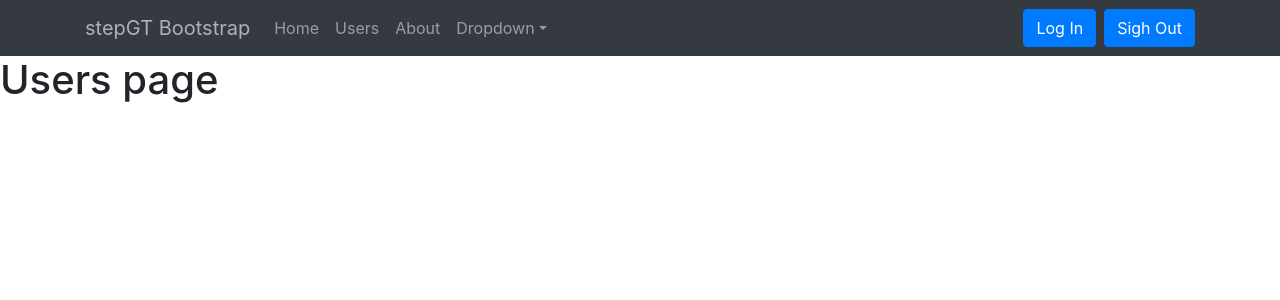
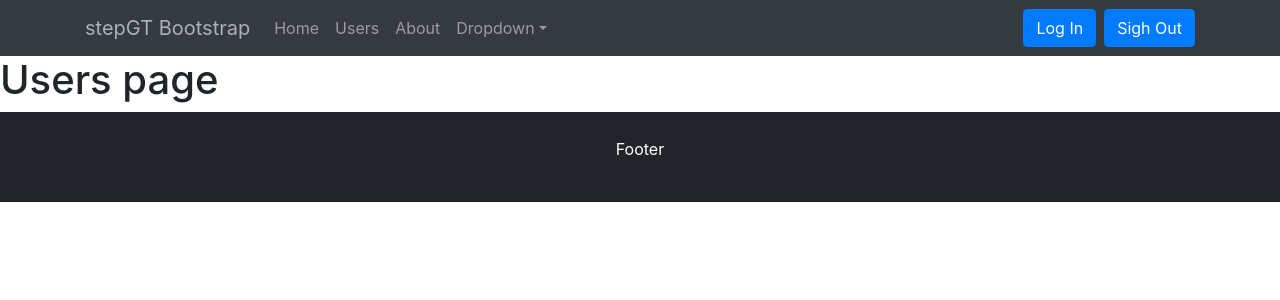
Before and after one commit to stepGT/this_react_bootstrap_site, a React (Create React App) app: page /users in a window 1280 px wide. Shown: the top 300 px of the page. Built offline with nearby package versions, Linux system fonts and the light colour scheme.

Commit message:
Added Footer

```diff
--- a/src/App.js
+++ b/src/App.js
@@ -4,6 +4,7 @@ import Namvibar from './Components/Navibar';
 import { Home } from './Home';
 import { About } from './About';
 import { Users } from './Users';
+import { Footer } from './Components/Footer'
 import { BrowserRouter, Switch, Route } from "react-router-dom";
 
 function App() {
@@ -15,6 +16,7 @@ function App() {
           <Route path="/about" component={About} />
           <Route path="/users" component={Users} />
         </Switch>
+        <Footer/>
       </BrowserRouter>
   );
 }
--- /dev/null
+++ b/src/Components/Footer.jsx
@@ -0,0 +1,10 @@
+import React from 'react'
+import { Container } from 'react-bootstrap'
+
+export const Footer = () => (
+    <Container fluid style={{ backgroundColor: '#212529', color: '#fff' }}>
+        <Container style={{ display: 'flex', justifyContent: 'center', padding: '2%' }}>
+            <p>Footer</p>
+        </Container>
+    </Container>
+)
```
